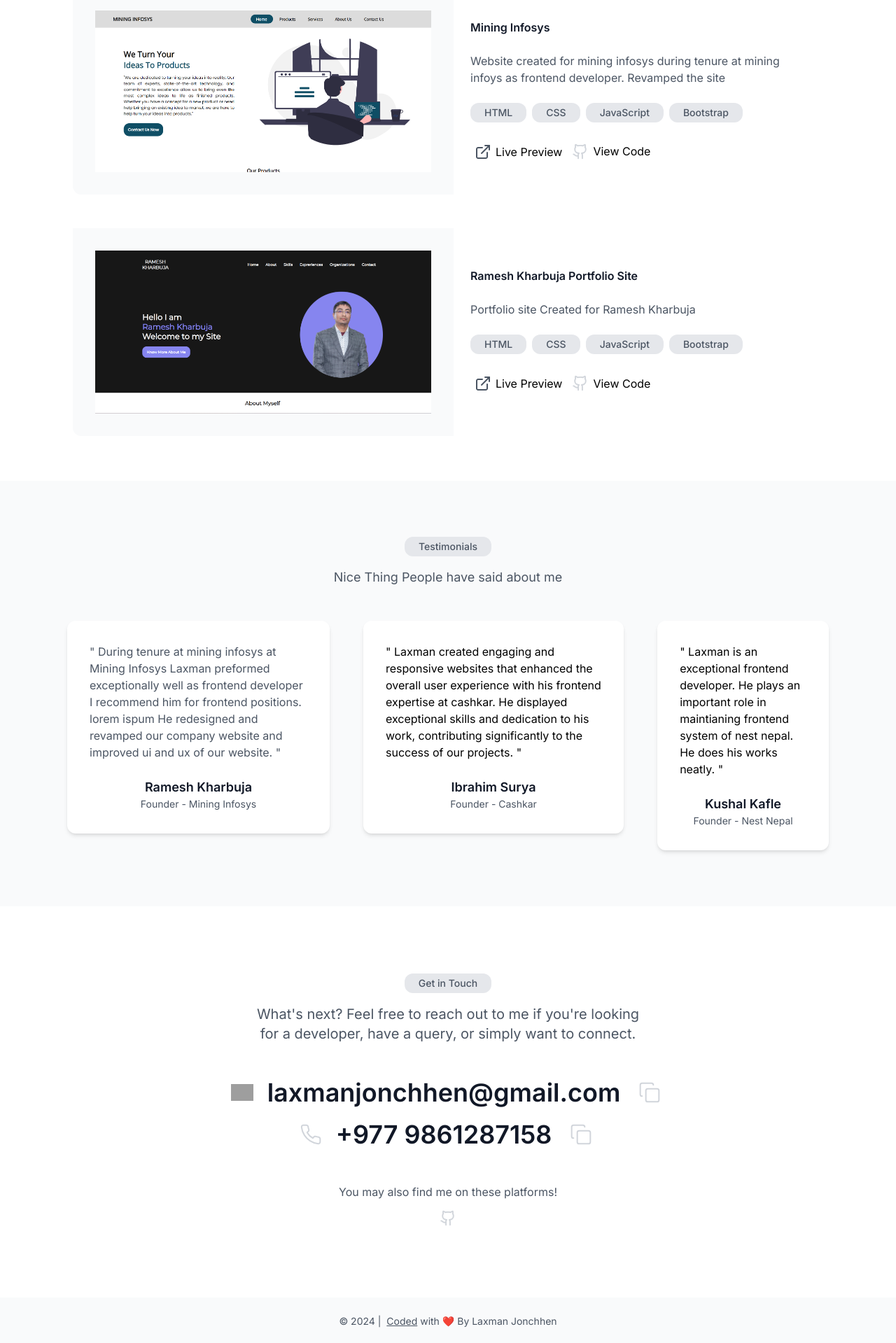
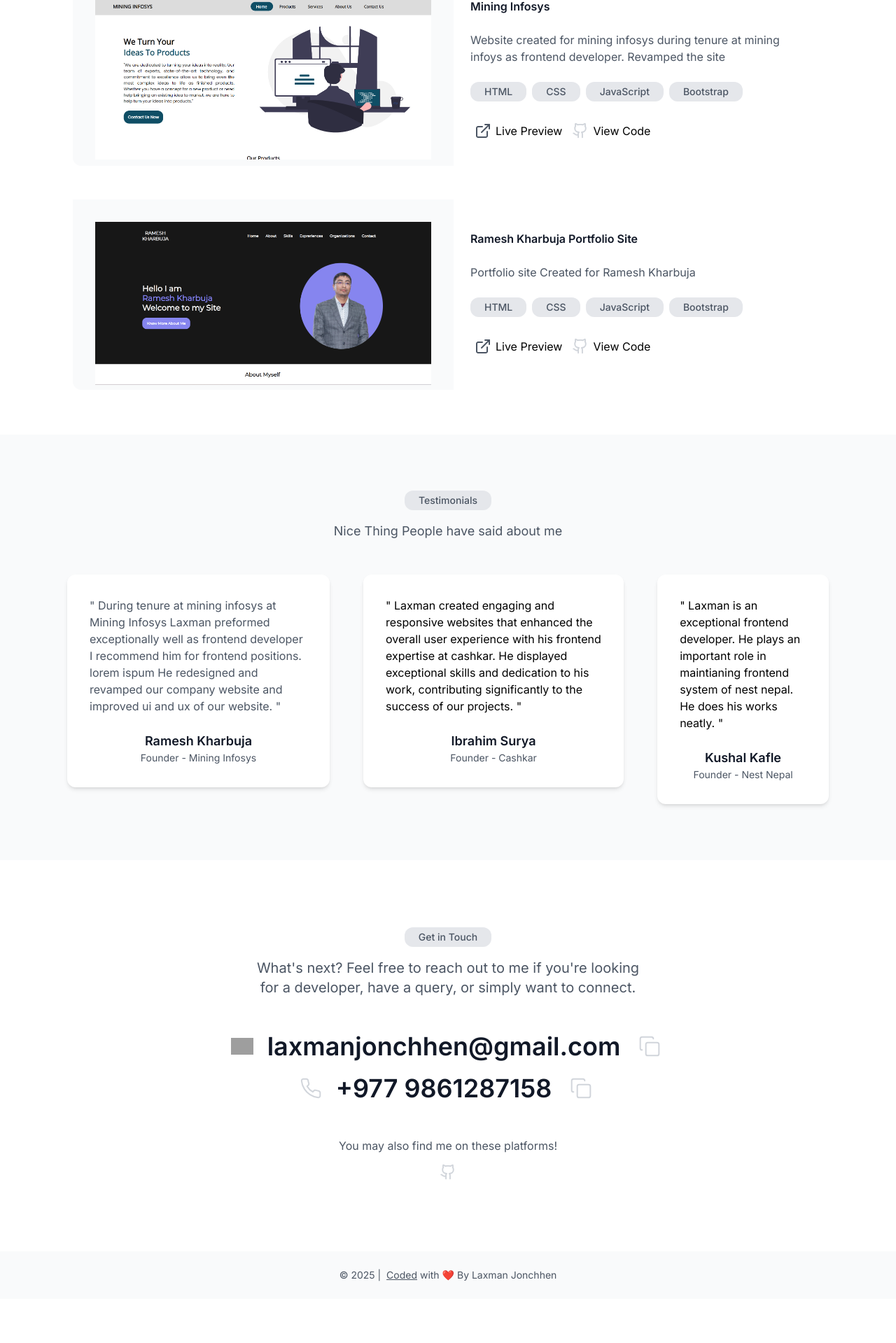
Before and after one commit to LaxmanJonchhen12/laxman-jonchhen-portfolio-website, a Next.js app: page / in a window 1280 px wide. Shown: the part 3542-5461 px from the top of the page at 70% size. After the commit the page ends 5398 px from the top, so only its background shows below. Built offline with nearby package versions, Linux system fonts and the light colour scheme; grey boxes are pictures that could not be loaded.

Commit message:
fix: footer year fixed hero and navbar bg fixed and work seciton card height fixed

```diff
--- a/src/components/layout/Footer.tsx
+++ b/src/components/layout/Footer.tsx
@@ -2,7 +2,7 @@ import { inter } from "@/app/ui/fonts";
 function Footer() {
   return (
     <div className={` ${inter.className} font-normal bg-primary-gray text-center py-6 text-sm text-tertiary-gray  dark:bg-primary-black dark:text-primary-gray `}>
-      &copy; 2024 |
+      &copy; 2025 |
       &nbsp;<a href="https://github.com/LaxmanJonchhen12/laxman-jonchhen-portfolio-website.git">
       <span className="underline hover:font-medium">
       Coded
--- a/src/components/section/Hero.tsx
+++ b/src/components/section/Hero.tsx
@@ -2,7 +2,7 @@ import React from 'react'
 
 function Hero() {
   return (
-    <section className='w-full py-16 md:py-20 2xl:py-24 dark:bg-primary-black' id='hero'>
+    <section className='w-full py-16 md:py-20 2xl:py-24 dark:bg-secondary-black' id='hero'>
         <div className='mx-auto flex w-full max-w-7xl  gap-6 px-4 md:gap-12 md:px-8'>
             <div className='flex flex-col items-start justify-start gap-x-12'>
                     <div className='flex flex-col items-start justify-start gap-y-2'>
--- a/src/components/section/Work.tsx
+++ b/src/components/section/Work.tsx
@@ -53,7 +53,7 @@ export function ProjectCard() {
                     key={projectData.id}
                     className="flex flex-col md:flex-row items-center justify-center"
                     >
-                        <div className="dark:bg-tertiary-gray bg-primary-gray p-6 md:p-8 rounded-t-xl rounded-l-none md:rounded-t-none md:rounded-l-xl">
+                        <div className="dark:bg-tertiary-gray bg-primary-gray p-6 md:p-8 rounded-t-xl rounded-l-none md:rounded-t-none md:rounded-l-xl md:max-h-[272px]">
                             <Image
                             src={projectData.projectImage}
                             alt={projectData.projectName}
```
